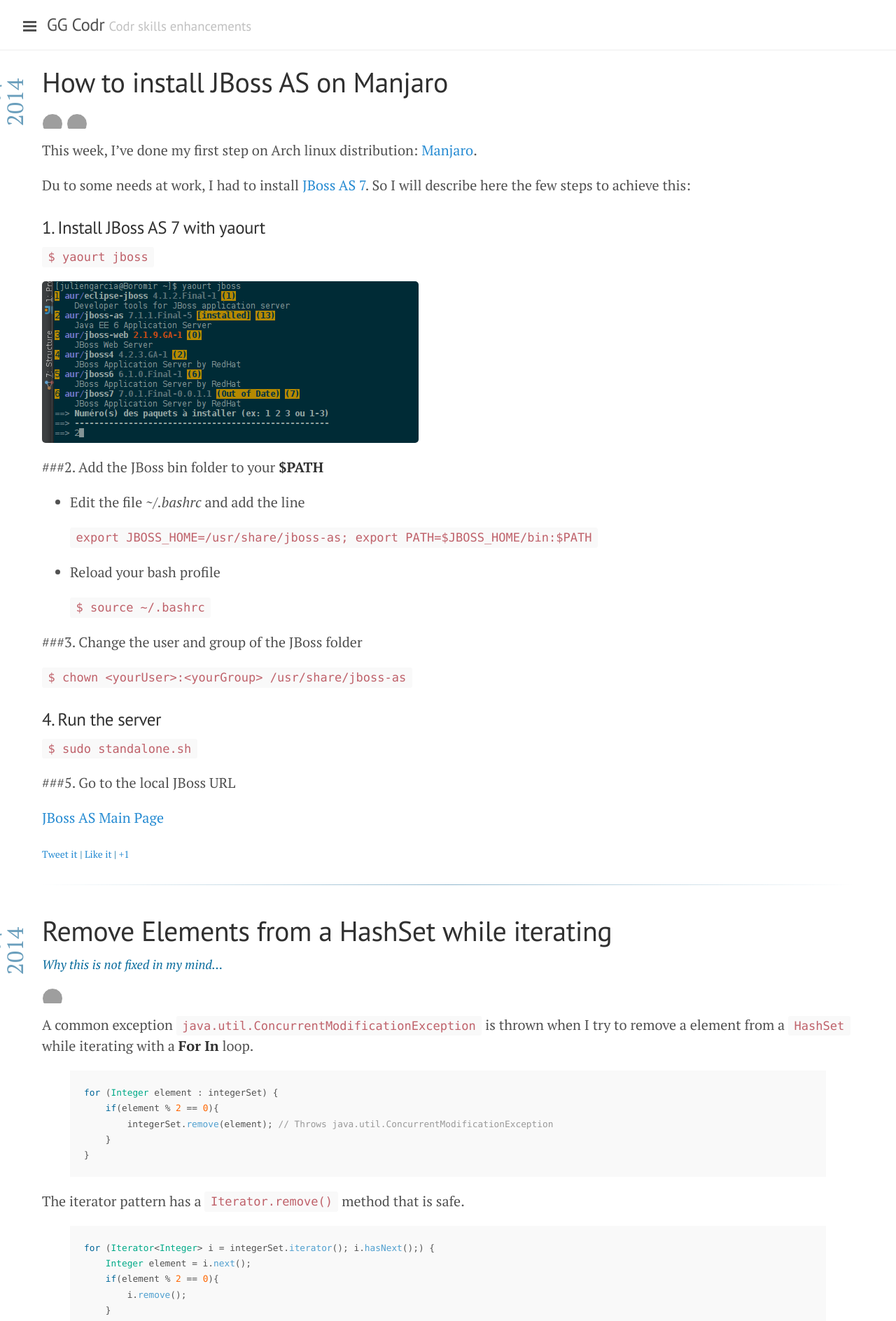
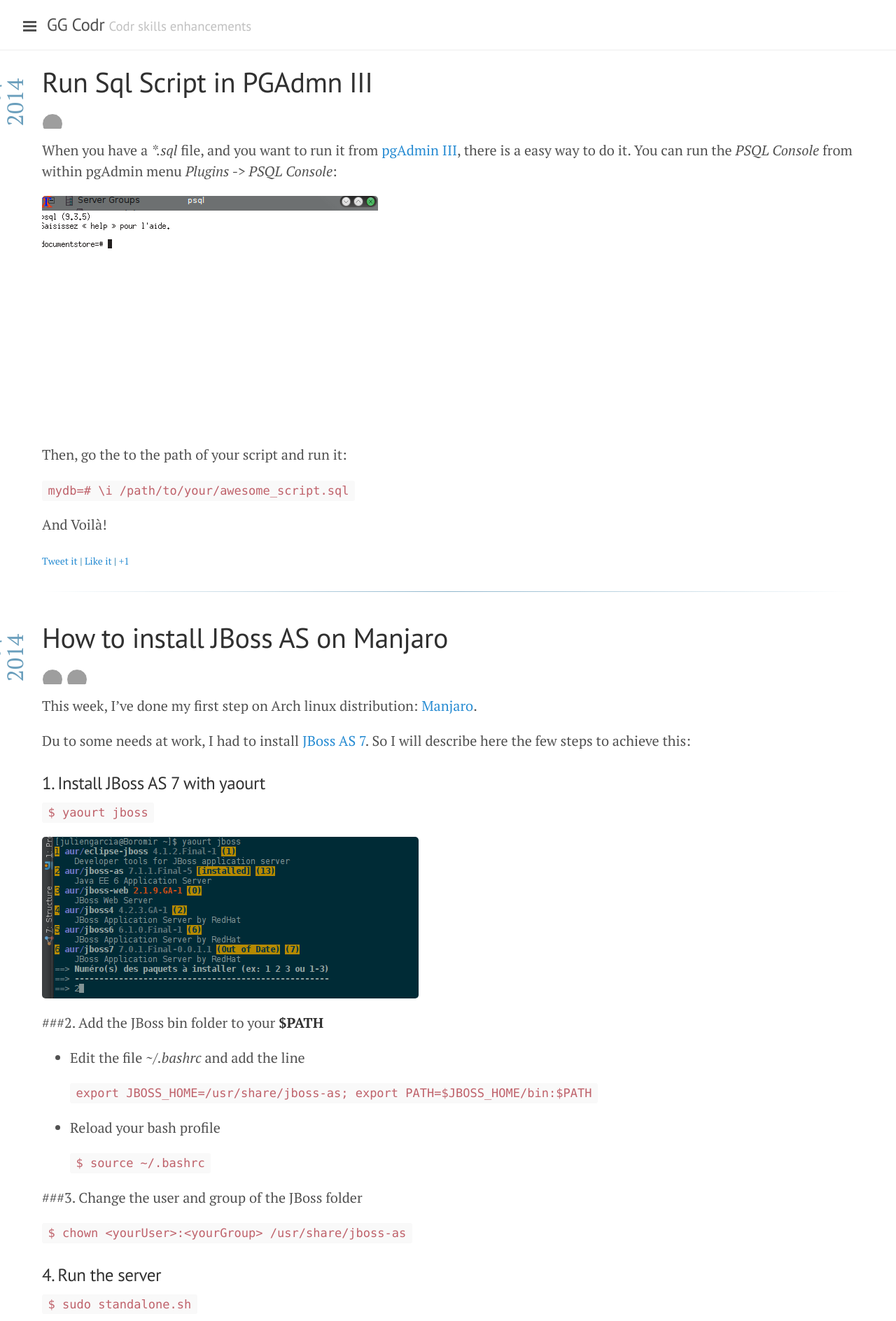
Before and after one commit to jgsqware/jgsqware.github.io, a Jekyll site: the page built from index.html, in a window 1280 px wide. Shown: the top 1888 px of the page at 70% size. Built offline with Jekyll 4.4.1, drawn with Linux system fonts in a browser that asks for light colours; Markdown is read by kramdown in place of the engine named in the settings; the list of posts is cut into pages by our own code; comment, search, counter and statistics services are not loaded; some of the changed text lies outside the part shown; grey boxes are pictures that could not be loaded.

Commit message:
Add new post Add postgresql tag

````diff
--- /dev/null
+++ b/_posts/2014-08-28-Run-sql-script-in-PGAdmin.md
@@ -0,0 +1,20 @@
+---
+layout: post
+title: Run Sql Script in PGAdmn III
+tagline:
+date: 2014-08-28
+disqus_identifier: 2014-08-28-1456
+comments: True
+tags: [PostgreSQL]
+---
+
+When you have a *\*.sql* file, and you want to run it from [pgAdmin III](www.pgadmin.org/), there is a easy way to do it.
+You can run the *PSQL Console* from within pgAdmin menu *Plugins -> PSQL Console*:
+
+![PSQL Console](/public/images/psql_console.png)
+
+Then, go the to the path of your script and run it:
+
+```mydb=# \i /path/to/your/awesome_script.sql```
+
+And Voilà!
--- a/public/css/lanyon.css
+++ b/public/css/lanyon.css
@@ -427,6 +427,9 @@
 }
 .jboss_tag {
     background:url('http://www.techsys.fr/new/images/jboss-logo.png ') no-repeat;
+}
+.postgresql_tag {
+    background:url('http://www.renaudguezennec.eu/blog/image/postgresql.png') no-repeat;
 }
 
 #about_tag{
````
Also changed, not shown: public/images/psql_console.png (added).
